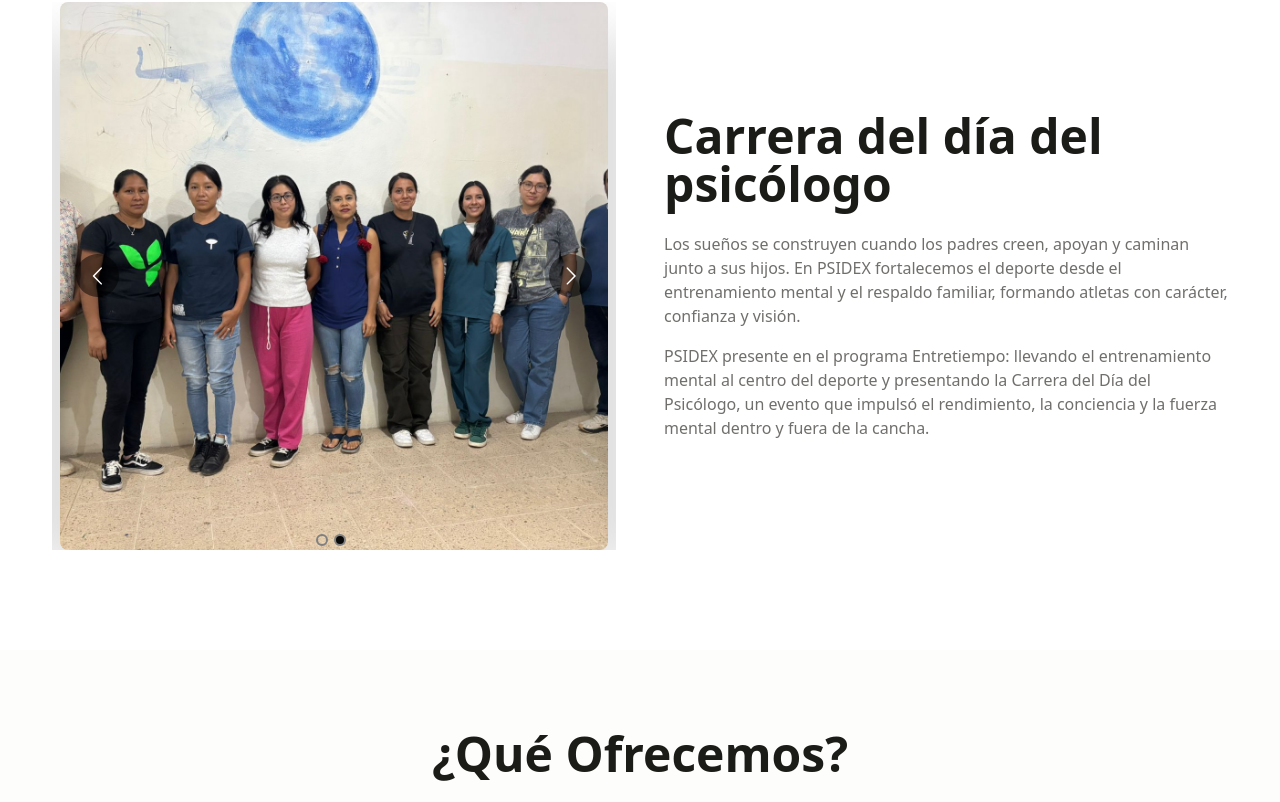
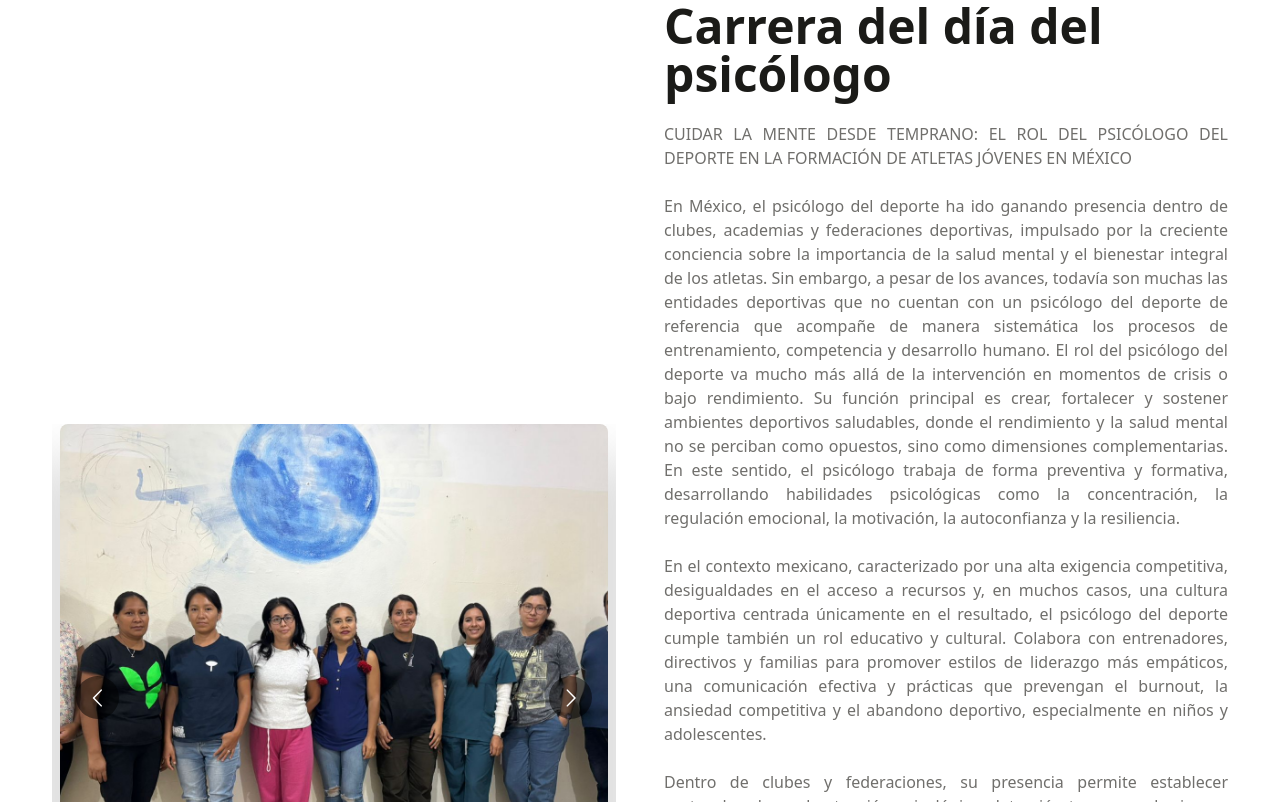
Before and after one commit to carlosupreme/psidex-sport, a React (Vite) app: page / in a window 1280 px wide. Shown: the part 4898-5700 px from the top of the page. Built offline with nearby package versions, Linux system fonts and the light colour scheme.

Commit message:
Feat: adding new text 2

```diff
--- a/src/App.tsx
+++ b/src/App.tsx
@@ -427,11 +427,19 @@ export default function App() {
                         <div className="order-1 lg:order-2">
                             <h2 className="mb-6 text-3xl font-semibold lg:text-5xl wrap-break-word">Carrera del día del psicólogo</h2>
                             <div className="space-y-4 text-[#706f6c] dark:text-[#A1A09A] max-w-full">
-                                <p className="wrap-break-word">
-                                    Los sueños se construyen cuando los padres creen, apoyan y caminan junto a sus hijos. En PSIDEX fortalecemos el deporte desde el entrenamiento mental y el respaldo familiar,
-                                    formando atletas con carácter, confianza y visión.
-                                </p>
-                                <p className="wrap-break-word">PSIDEX presente en el programa Entretiempo: llevando el entrenamiento mental al centro del deporte y presentando la Carrera del Día del Psicólogo, un evento que impulsó el rendimiento, la conciencia y la fuerza mental dentro y fuera de la cancha.
+                                <p className="wrap-break-word text-justify">
+                                CUIDAR LA MENTE DESDE TEMPRANO: EL ROL DEL PSICÓLOGO DEL DEPORTE EN LA FORMACIÓN DE ATLETAS JÓVENES EN MÉXICO
+<br /> <br />En México, el psicólogo del deporte ha ido ganando presencia dentro de clubes, academias y federaciones deportivas, impulsado por la creciente conciencia sobre la importancia de la salud mental y el bienestar integral de los atletas. Sin embargo, a pesar de los avances, todavía son muchas las entidades deportivas que no cuentan con un psicólogo del deporte de referencia que acompañe de manera sistemática los procesos de entrenamiento, competencia y desarrollo humano.
+El rol del psicólogo del deporte va mucho más allá de la intervención en momentos de crisis o bajo rendimiento. Su función principal es crear, fortalecer y sostener ambientes deportivos saludables, donde el rendimiento y la salud mental no se perciban como opuestos, sino como dimensiones complementarias. En este sentido, el psicólogo trabaja de forma preventiva y formativa, desarrollando habilidades psicológicas como la concentración, la regulación emocional, la motivación, la autoconfianza y la resiliencia.
+<br /> <br />
+En el contexto mexicano, caracterizado por una alta exigencia competitiva, desigualdades en el acceso a recursos y, en muchos casos, una cultura deportiva centrada únicamente en el resultado, el psicólogo del deporte cumple también un rol educativo y cultural. Colabora con entrenadores, directivos y familias para promover estilos de liderazgo más empáticos, una comunicación efectiva y prácticas que prevengan el burnout, la ansiedad competitiva y el abandono deportivo, especialmente en niños y adolescentes.
+<br /><br />
+Dentro de clubes y federaciones, su presencia permite establecer protocolos claros de atención psicológica, detección temprana de riesgos psicosociales y acompañamiento en transiciones clave, como lesiones, cambios de categoría, selecciones nacionales o retiro deportivo. Asimismo, contribuye a fortalecer la identidad del equipo, el sentido de pertenencia y los valores éticos del deporte.
+En este contexto de crecimiento  de la psicología del deporte en México, resulta fundamental contar con profesionales especializados que comprendan la complejidad del rendimiento deportivo y la salud mental.
+La Psicóloga deportiva Aralia Velasco , experta en psicología deportiva y fundadora de PSIDEX, representa un referente en este ámbito, al liderar un equipo de especialistas en psicología enfocado en el acompañamiento integral de los deportistas.
+<br /> <br />
+A través de un trabajo profesional y ético, PSIDEX, respaldado por un equipo de psicólogas especializadas en psicología del deporte, brinda seguimiento psicológico continuo a atletas, entrenadores y familias, reconociendo que el rendimiento deportivo es el resultado de un equilibrio entre mente, cuerpo y entorno. Mediante estrategias psicológicas adecuadas, personalizadas y basadas en evidencia, su labor se centra en potenciar las habilidades mentales durante el entrenamiento y la competencia, favoreciendo no solo mejores resultados, sino también el bienestar y el desarrollo humano de quienes forman parte del deporte. De esta manera, la psicología deportiva se consolida como una herramienta clave para construir entornos deportivos más saludables, conscientes y sostenibles.
+
                                 </p>
                             </div>
                         </div>
```
